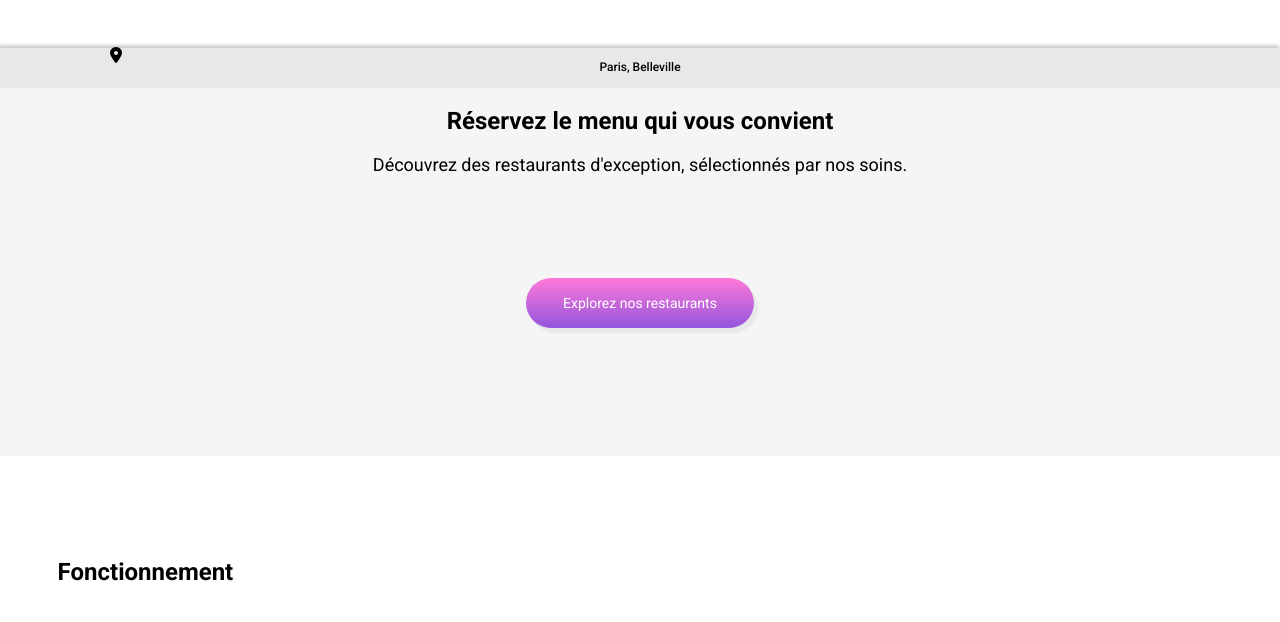
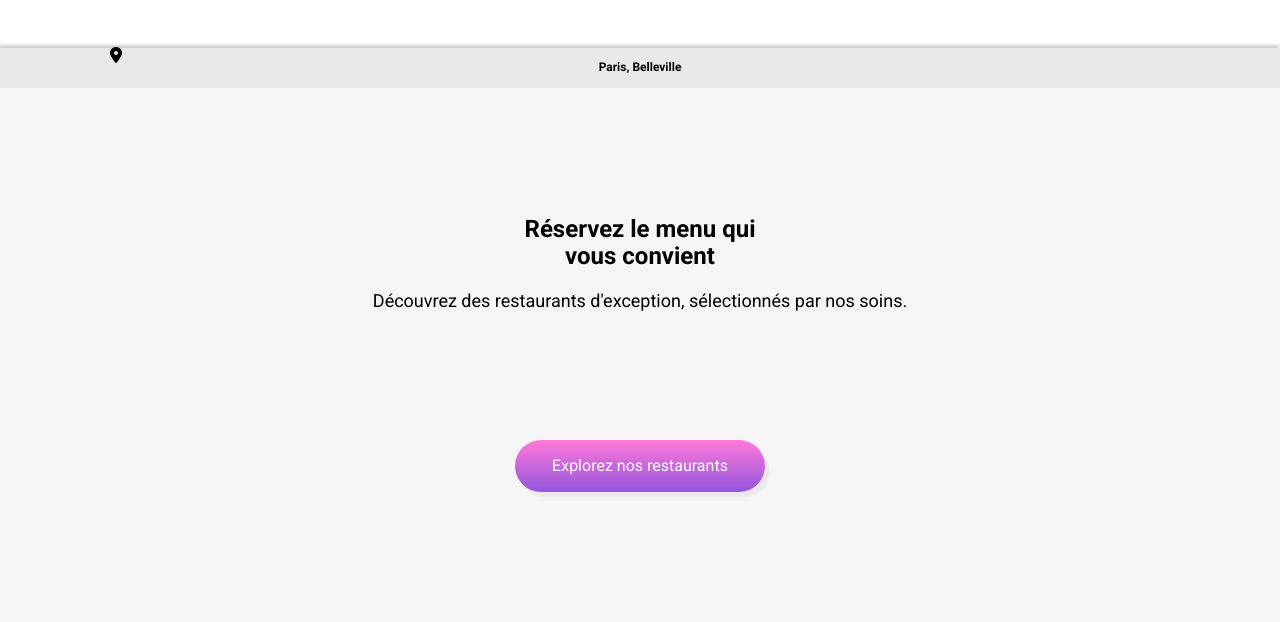
Before and after one commit to LilouCode/LisaLox_3_10112021, a website: page index.html in a window 1280 px wide. Shown: the part 113-735 px from the top of the page. Drawn offline with nearby package versions, Linux system fonts and the light colour scheme; a web font is replaced by a local one.

Commit message:
Adjustments .description section

```diff
--- a/sass/base/_typography.scss
+++ b/sass/base/_typography.scss
@@ -12,9 +12,13 @@ header{
 }
 
 .heading{
-    @include section-title;
+    padding-left: $padding-section;
+    margin-top: 12%;
     &--center{
+        align-self: center;
+        width: 250px;
         padding-left: 0%;
+        margin-top: 10%;
     }
 }
 .logo{
@@ -33,6 +37,7 @@ header{
         }
     }
     &__subtitle{
+        font-size: 18px;
         font-weight: 300;
         @include desktop-only{
             font-weight: 400;
@@ -41,14 +46,6 @@ header{
     }
 }
 
-h3{
-    font-size: 14px;
-}
-
-h4{
-    font-size: 14px;
-    font-weight: 500;
-}
 
 h5{
     font-size: 12px;
@@ -77,7 +74,7 @@ h5{
 }
 .description .item__subtitle{
     align-self: center;
-    width: 70%;
+    width: 90%;
     @include tablette-only{
         width: 90%;
     }
--- a/sass/utils/_mixins.scss
+++ b/sass/utils/_mixins.scss
@@ -6,11 +6,11 @@
   border: none;
   box-shadow: $shadow;
   border-radius: 50px;
-  padding: 14px 7%;
-  margin-top: 8%;
-  margin-bottom: 10%;
+  padding: 16px 7%;
+  margin-top: 10%;
+  margin-bottom: 15%;
   align-self: center;
-  font-size: 14px;
+  font-size: 16px;
   @include tablette-only {
     padding: 17px 37px;
   }
@@ -33,14 +33,6 @@
   color: white;
   background-color: $colour-tertiary;
   border: transparent;
-}
-
-//Le texte
-
-@mixin section-title {
-  padding-left: $padding-section;
-  margin-top: 8%;
-  width: 100px;
 }
 
 // les images
```
Also changed, not shown: public/css/style.css, 1 other file.
